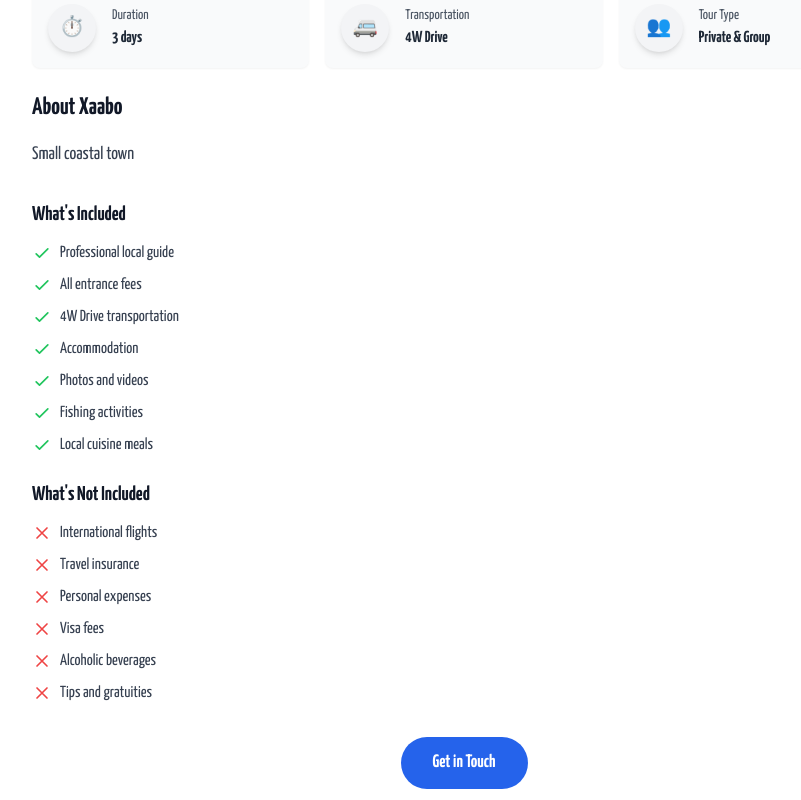
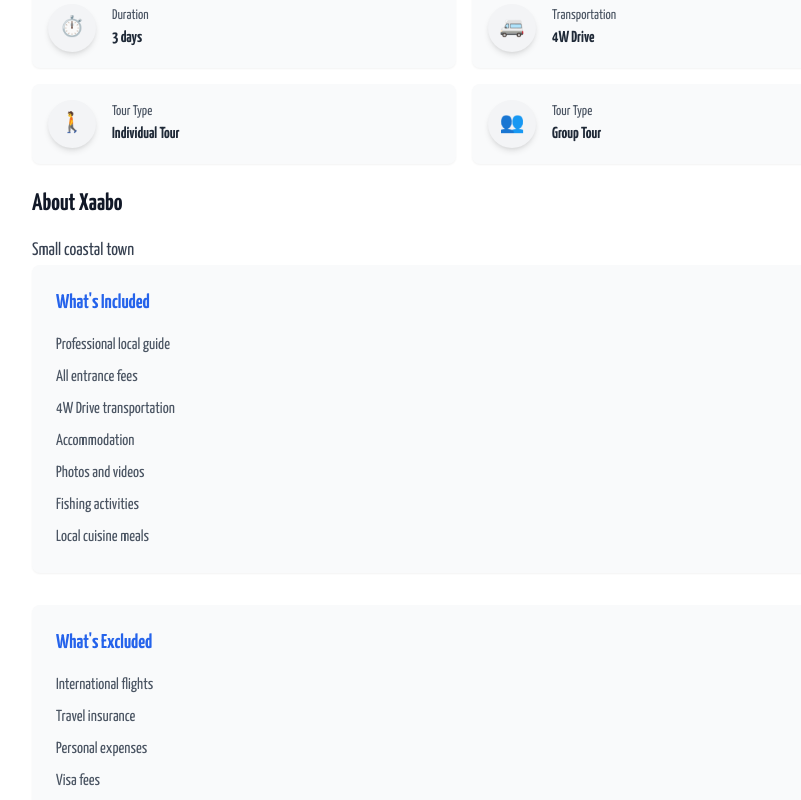
Before and after one commit to yahyeabdinasir/dalxiistourism, a Next.js app: page /destinations/Xaabo in a window 1280 px wide. Shown: the part 940-1740 px from the top of the page, without its empty margins (176-977 px from the left). Built offline with nearby package versions, Linux system fonts and the light colour scheme.

Commit message:
improving the features of our dynamic pages

```diff
--- a/app/layout.tsx
+++ b/app/layout.tsx
@@ -4,7 +4,7 @@ import "./globals.css";
 import Navbar from "@/components/Navbar";
 import Footer from "@/components/Footer";
 import WhatsAppChat from "@/components/WhatsAppChat";
-import PerformanceMonitor from "@/components/PerformanceMonitor";
+// import PerformanceMonitor from "@/components/PerformanceMonitor";
 
 // Optimized font loading with better performance
 const yanone = localFont({
@@ -95,7 +95,7 @@ export default function RootLayout({
           <Navbar />
           <main className="relative z-10">{children}</main>
           <WhatsAppChat />
-          <PerformanceMonitor />
+          {/* <PerformanceMonitor /> */}
           <Footer />
         </div>
       </body>
--- a/components/Navbar.tsx
+++ b/components/Navbar.tsx
@@ -60,8 +60,8 @@ export default function Navbar() {
           },
           {
             id: "puntland",
-            label: "About Puntland",
-            href: "/about/about-puntland",
+            label: "why-travel-with-us",
+            href: "/about/why-travel-with-us",
           },
           {
             id: "testmonial",
--- a/components/dest_dynamic.tsx
+++ b/components/dest_dynamic.tsx
@@ -5,63 +5,6 @@ import Image from "next/image";
 import HeroSection from "@/components/HeroSection";
 import { useMemo } from "react";
 import { destinations } from "@/data/destinations";
-
-// Memoized component for destination info cards
-const DestinationInfoCard = ({
-  icon,
-  label,
-  value,
-}: {
-  icon: string;
-  label: string;
-  value: string;
-}) => (
-  <div className="flex items-center rounded-lg p-4 shadow-sm bg-gray-50">
-    <div className="w-12 h-12 flex items-center justify-center rounded-full shadow-md mr-4 bg-gray-100">
-      <span className="text-xl">{icon}</span>
-    </div>
-    <div>
-      <div className="text-sm text-gray-600">{label}</div>
-      <div className="text-base font-semibold text-gray-800">{value}</div>
-    </div>
-  </div>
-);
-
-// Checkmark icon component
-const CheckIcon = () => (
-  <svg
-    className="w-5 h-5 text-green-500"
-    fill="none"
-    stroke="currentColor"
-    viewBox="0 0 24 24"
-    xmlns="http://www.w3.org/2000/svg"
-  >
-    <path
-      strokeLinecap="round"
-      strokeLinejoin="round"
-      strokeWidth="2"
-      d="M5 13l4 4L19 7"
-    ></path>
-  </svg>
-);
-
-// X mark icon component
-const XIcon = () => (
-  <svg
-    className="w-5 h-5 text-red-500"
-    fill="none"
-    stroke="currentColor"
-    viewBox="0 0 24 24"
-    xmlns="http://www.w3.org/2000/svg"
-  >
-    <path
-      strokeLinecap="round"
-      strokeLinejoin="round"
-      strokeWidth="2"
-      d="M6 18L18 6M6 6l12 12"
-    ></path>
-  </svg>
-);
 
 export default function DynamicPage({ params }: { params: { slug: string } }) {
   // Memoize destination lookup to prevent unnecessary re-computations
@@ -120,28 +63,54 @@ export default function DynamicPage({ params }: { params: { slug: string } }) {
         </div>
 
         {/* Info Cards */}
-        <div className="grid grid-cols-1 sm:grid-cols-3 gap-4 mb-6">
-          <DestinationInfoCard
-            icon="⏱️"
-            label="Duration"
-            value={destination.duration || "Not specified"}
-          />
-          <DestinationInfoCard
-            icon="🚐"
-            label="Transportation"
-            value="4W Drive"
-          />
-          <DestinationInfoCard
-            icon="👥"
-            label="Tour Type"
-            value={
-              destination.group !== undefined
-                ? destination.group
-                  ? "Group Tour"
-                  : "Private Tour"
-                : "Private & Group"
-            }
-          />
+        <div className="grid grid-cols-1 sm:grid-cols-2 gap-4 mb-6">
+          <div className="flex items-center rounded-lg p-4 shadow-sm bg-gray-50">
+            <div className="w-12 h-12 flex items-center justify-center rounded-full shadow-md mr-4 bg-gray-100">
+              <span className="text-xl">⏱️</span>
+            </div>
+            <div>
+              <div className="text-sm text-gray-600">Duration</div>
+              <div className="text-base font-semibold text-gray-800">
+                {destination.duration || "Not specified"}
+              </div>
+            </div>
+          </div>
+
+          <div className="flex items-center rounded-lg p-4 shadow-sm bg-gray-50">
+            <div className="w-12 h-12 flex items-center justify-center rounded-full shadow-md mr-4 bg-gray-100">
+              <span className="text-xl">🚐</span>
+            </div>
+            <div>
+              <div className="text-sm text-gray-600">Transportation</div>
+              <div className="text-base font-semibold text-gray-800">
+                4W Drive
+              </div>
+            </div>
+          </div>
+
+          <div className="flex items-center rounded-lg p-4 shadow-sm bg-gray-50">
+            <div className="w-12 h-12 flex items-center justify-center rounded-full shadow-md mr-4 bg-gray-100">
+              <span className="text-xl">🚶</span>
+            </div>
+            <div>
+              <div className="text-sm text-gray-600">Tour Type</div>
+              <div className="text-base font-semibold text-gray-800">
+                Individual Tour
+              </div>
+            </div>
+          </div>
+
+          <div className="flex items-center rounded-lg p-4 shadow-sm bg-gray-50">
+            <div className="w-12 h-12 flex items-center justify-center rounded-full shadow-md mr-4 bg-gray-100">
+              <span className="text-xl">👥</span>
+            </div>
+            <div>
+              <div className="text-sm text-gray-600">Tour Type</div>
+              <div className="text-base font-semibold text-gray-800">
+                Group Tour
+              </div>
+            </div>
+          </div>
         </div>
 
         {/* Description */}
@@ -155,59 +124,86 @@ export default function DynamicPage({ params }: { params: { slug: string } }) {
         </div>
 
         {/* Included/Excluded Sections */}
-        <div className="mt-8 space-y-6">
-          <div>
-            <h3 className="text-xl font-semibold mb-3 text-gray-900">
+        <div className="space-y-8 mb-8">
+          <div className="rounded-lg p-6 shadow-sm bg-gray-50">
+            <h3 className="text-xl font-semibold mb-4 text-blue-600">
               What's Included
             </h3>
-            <ul className="space-y-2 text-gray-700">
-              {destination.included?.map((item, index) => (
-                <li key={index} className="flex items-start">
-                  <span className="mr-2 mt-0.5">
-                    <CheckIcon />
-                  </span>
-                  <span>{item}</span>
-                </li>
-              )) || <li className="text-gray-500">No information available</li>}
+            <ul className="space-y-2 text-gray-600">
+              {destination.included && destination.included.length > 0 ? (
+                destination.included.map((item, index) => (
+                  <li key={index}>{item}</li>
+                ))
+              ) : (
+                <>
+                  <li>Professional tour guide</li>
+                  <li>Transportation (4WD vehicle)</li>
+                  <li>Accommodation (3-star hotels)</li>
+                  <li>Daily breakfast</li>
+                  <li>Lunch and dinner</li>
+                  <li>Night events (qaaci)</li>
+                  <li>Entrance fees to attractions</li>
+                  <li>Local cultural experiences</li>
+                </>
+              )}
             </ul>
           </div>
 
-          <div>
-            <h3 className="text-xl font-semibold mb-3 text-gray-900">
-              What's Not Included
+          <div className="rounded-lg p-6 shadow-sm bg-gray-50">
+            <h3 className="text-xl font-semibold mb-4 text-blue-600">
+              What's Excluded
             </h3>
-            <ul className="space-y-2 text-gray-700">
-              {destination.excluded?.map((item, index) => (
-                <li key={index} className="flex items-start">
-                  <span className="mr-2 mt-0.5">
-                    <XIcon />
-                  </span>
-                  <span>{item}</span>
-                </li>
-              )) || <li className="text-gray-500">No information available</li>}
+            <ul className="space-y-2 text-gray-600">
+              {destination.excluded && destination.excluded.length > 0 ? (
+                destination.excluded.map((item, index) => (
+                  <li key={index}>{item}</li>
+                ))
+              ) : (
+                <>
+                  <li>International flights</li>
+                  <li>Travel insurance</li>
+                  <li>Personal expenses</li>
+                  <li>Lunch and dinner</li>
+                  <li>Optional activities</li>
+                  <li>Tips and gratuities</li>
+                </>
+              )}
             </ul>
           </div>
         </div>
+        {/*
+        {/* Tour Highlights */}
+        {/* <div className="mt-8">
+          <h3 className="text-xl font-semibold mb-3 text-gray-900">
+            Tour Highlights
+          </h3>
+          <div className="grid grid-cols-1 md:grid-cols-2 gap-4 text-gray-700">
+            <div className="flex items-center">
+              <span className="mr-2">🏛️</span>
+              <span>Historical sites and landmarks</span>
+            </div>
+            <div className="flex items-center">
+              <span className="mr-2">🏖️</span>
+              <span>Beautiful beaches and coastal views</span>
+            </div>
+            <div className="flex items-center">
+              <span className="mr-2">🍽️</span>
+              <span>Local cuisine and dining experiences</span>
+            </div>
+            <div className="flex items-center">
+              <span className="mr-2">🛍️</span>
+              <span>Shopping and market exploration</span>
+            </div>
+          </div>
+        </div> */}
 
-        {/* Action Buttons */}
-        <div className="mt-8 flex flex-col justify-center sm:flex-row gap-4">
+        {/* Action Button */}
+        <div className="flex justify-center m-10">
           <Link href="/contact">
-            <button
-              className={`px-8 py-3 rounded-full font-semibold text-lg ${
-                true
-                  ? "bg-blue-600 hover:bg-blue-700"
-                  : "bg-blue-600 hover:bg-blue-700"
-              } text-white transition duration-300`}
-            >
-              Get in Touch
+            <button className="px-8 py-3 rounded-full font-semibold text-lg bg-blue-600 hover:bg-blue-700 text-white transition duration-300">
+              Book Now
             </button>
           </Link>
-          {/* <Link
-            href="/destinations"
-            className="flex-1 text-center py-3 px-6 rounded-lg font-semibold border-2 transition-all duration-200 border-gray-300 text-gray-700 hover:bg-gray-50"
-          >
-            View All Destinations
-          </Link> */}
         </div>
       </div>
     </div>
```
Also changed, not shown: components/Hero.tsx (+105 -129 lines), components/PerformanceMonitor.tsx (deleted, +0 -63 lines), components/ServicesSection.tsx (+42 -40 lines), app/about/why-travel-with-us/page.tsx (renamed from app/about/about-puntland/page.tsx), components/ThemeProvider.tsx (added).
